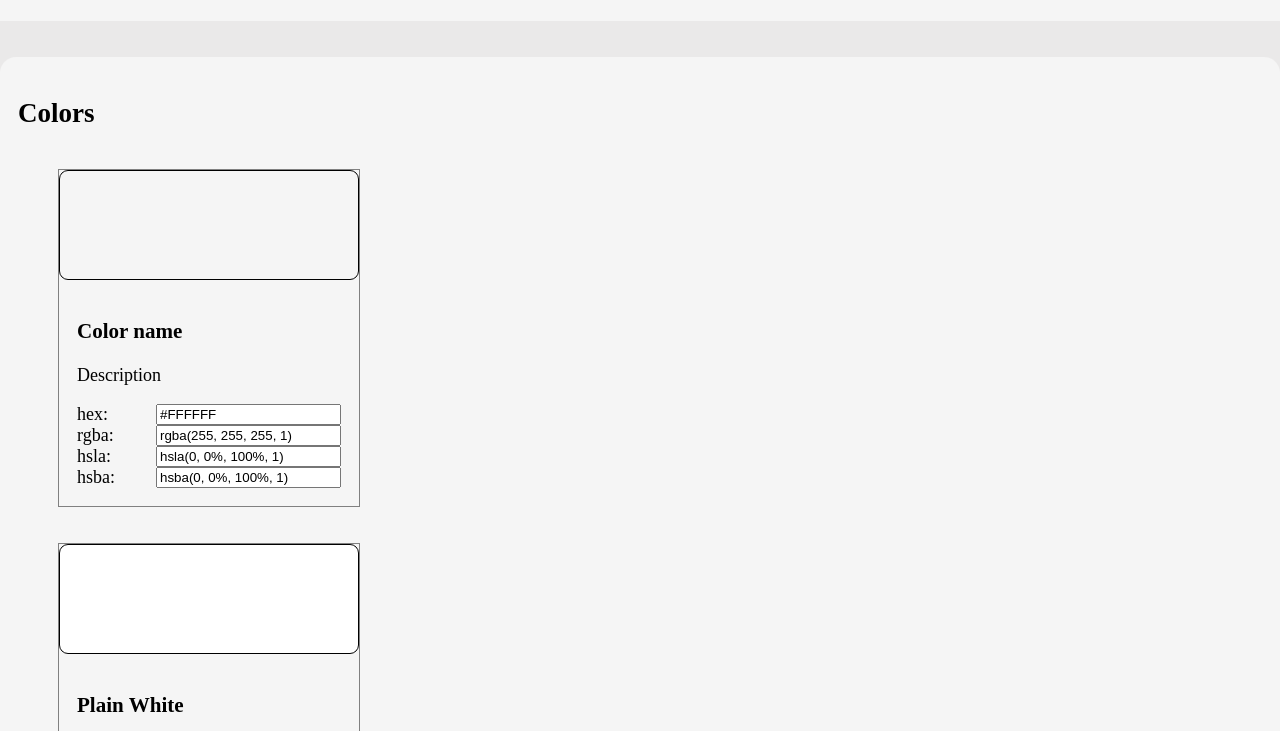
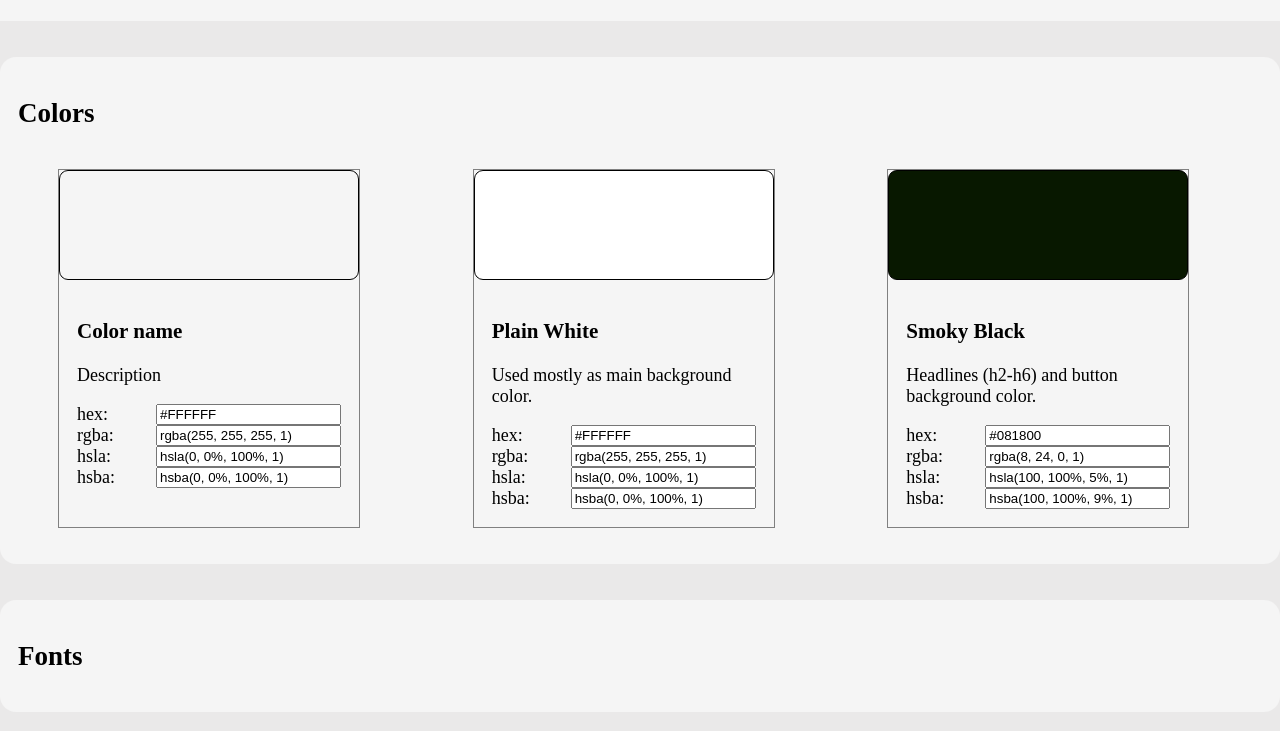
Before and after one commit to k00lkiller/codecademy-design-system, a plain HTML site: page index.html in a window 1280 px wide. Shown: the part 69-800 px from the top of the page. Drawn offline with Linux system fonts and the light colour scheme.

Commit message:
Addd grid layout to colors section

```diff
--- a/style.css
+++ b/style.css
@@ -50,10 +50,20 @@ nav a{
     display: grid;
  }
 
+ section#colors{
+    grid-template-rows: auto auto;
+    grid-template-columns: 1fr 1fr 1fr;
+ }
+
+ section#colors h2{
+    grid-column: 1 / span 3;
+ }
+
  figure.color{
     border: 1px solid gray;
     max-width: 300px;
  }
+
 
  figure.color figcaption{
     padding: 1em;
```
